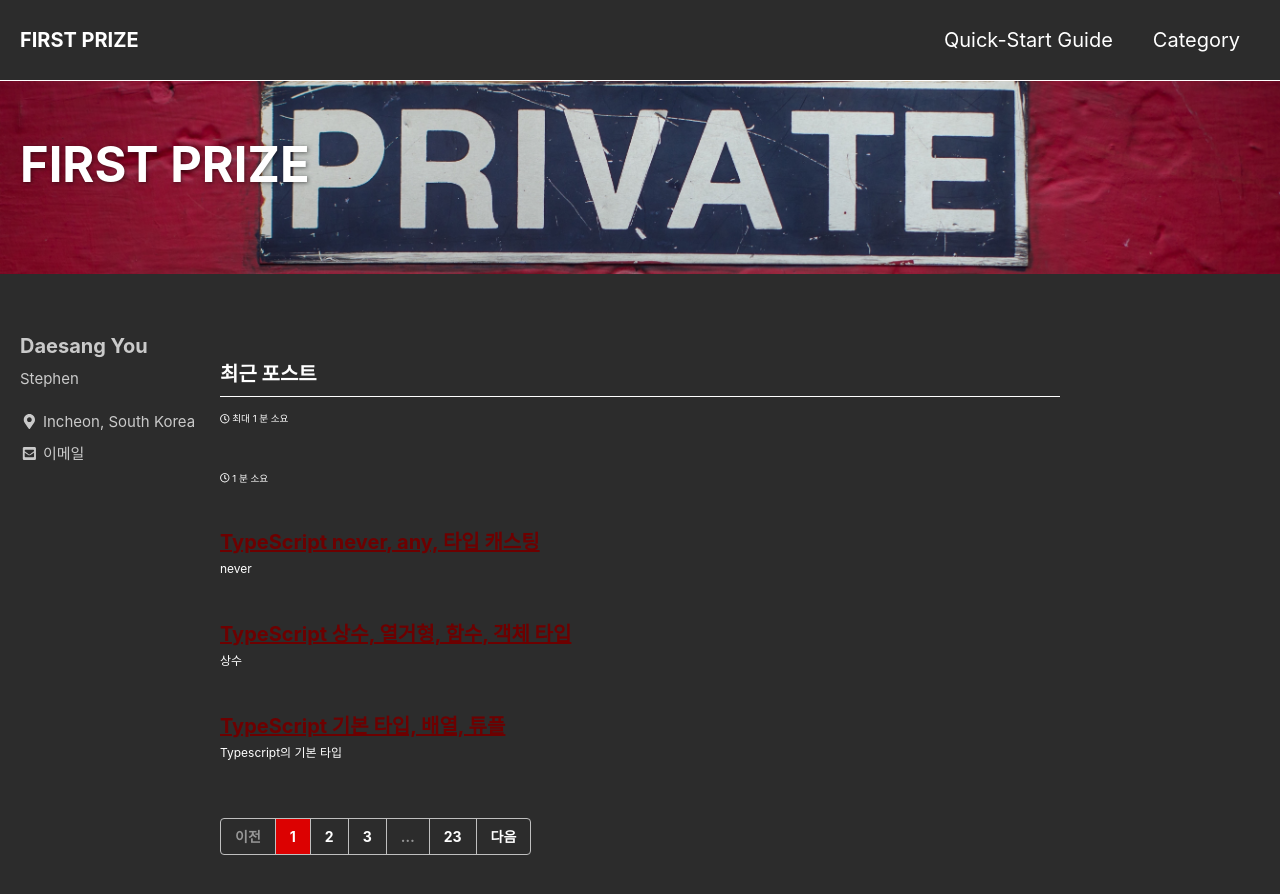
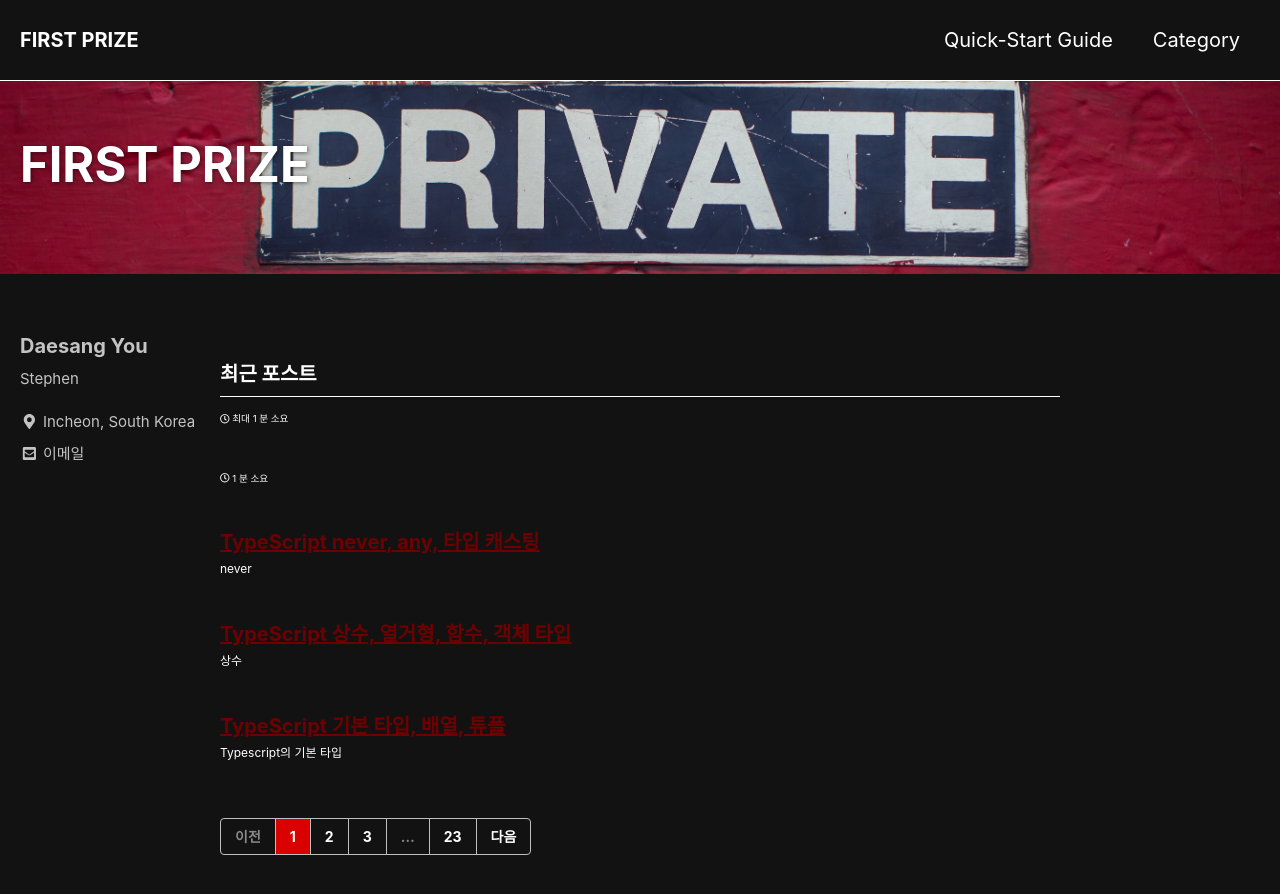
Before and after one commit to eotkd4791/eotkd4791.github.io, a Jekyll site: the page built from index.html, in a window 1280 px wide and 900 px high. Shown: the top 894 px of the window. Built offline with Jekyll 4.4.1, drawn with Linux system fonts in a browser that asks for light colours; cached includes are drawn as plain includes; the list of posts is cut into pages by our own code.

Commit message:
Update _contrast.scss

```diff
--- a/_sass/minimal-mistakes/skins/_contrast.scss
+++ b/_sass/minimal-mistakes/skins/_contrast.scss
@@ -3,7 +3,7 @@
    ========================================================================== */
 
 /* Colors */
-$background-color: rgb(44, 44, 44) !default;
+$background-color: rgb(19, 18, 18) !default;
 $text-color: #fff !default;
 // $muted-text-color: $text-color !default;
 $primary-color: #e20000f8 !default;
@@ -11,7 +11,7 @@ $border-color: mix(#fff, $text-color, 75%) !default;
 $footer-background-color: rgb(26, 24, 24) !default;
 $link-color: #6d0000 !default;
 $masthead-link-color: $text-color !default;
-$masthead-link-color-hover: $text-color !default;
+$masthead-link-color-hover: #000 !default; //$text-color
 $navicon-link-color-hover: mix(#fff, $text-color, 80%) !default;
 
 /* contrast syntax highlighting (base16) */
```
